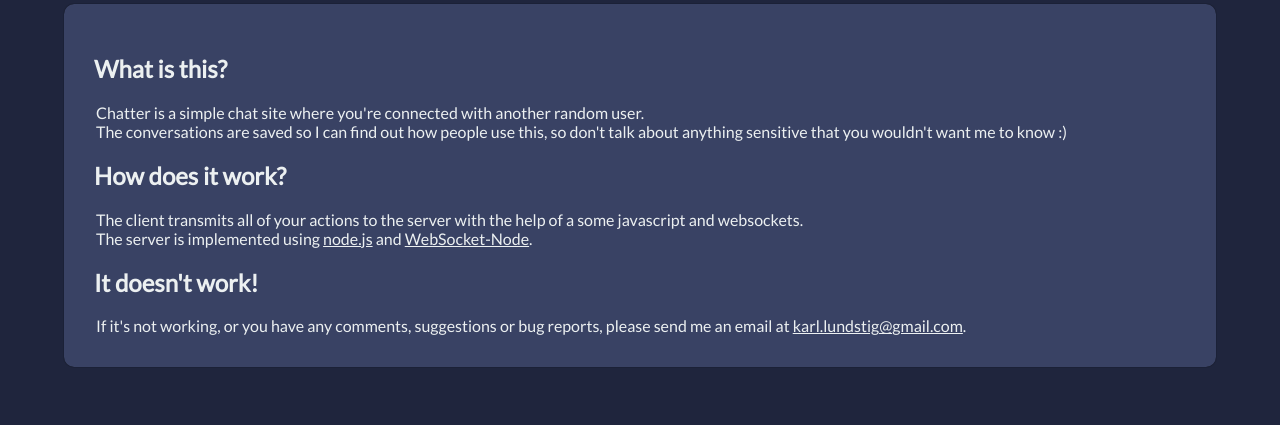
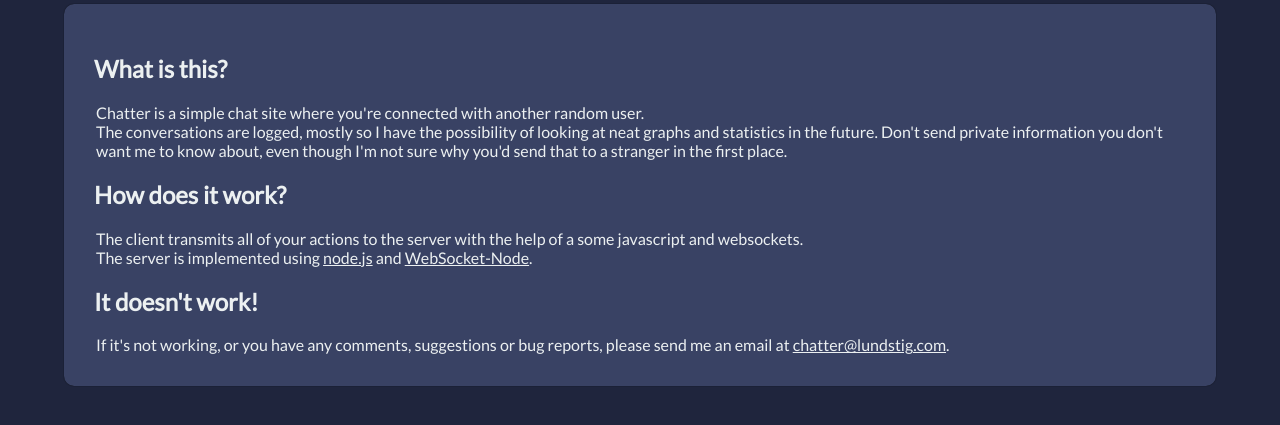
Before and after one commit to lundstig/lundstig.github.io, a plain HTML site: page chatter/about.html in a window 1280 px wide. Shown: the part 57-482 px from the top of the page. Drawn offline with Linux system fonts and the light colour scheme.

Commit message:
Chatter text changes

```diff
--- a/chatter/about.html
+++ b/chatter/about.html
@@ -24,12 +24,12 @@
 	<div class="center" id="content">
         <h2>What is this?</h2>
 		<p>Chatter is a simple chat site where you're connected with another random user.<br>
-            The conversations are saved so I can find out how people use this, so don't talk about anything sensitive that you wouldn't want me to know :)</p>
+            The conversations are logged, mostly so I have the possibility of looking at neat graphs and statistics in the future. Don't send private information you don't want me to know about, even though I'm not sure why you'd send that to a stranger in the first place.</p>
         <h2>How does it work?</h2>
         <p>The client transmits all of your actions to the server with the help of a some javascript and websockets.<br>
             The server is implemented using <a href="https://nodejs.org/" target="_blank">node.js</a> and <a href="https://github.com/theturtle32/WebSocket-Node" target="_blank">WebSocket-Node</a>.
         <h2>It doesn't work!</h2>
-        <p>If it's not working, or you have any comments, suggestions or bug reports, please send me an email at <a href="mailto:karl.lundstig@gmail.com" target="_blank">karl.lundstig@gmail.com</a>.</p>
+        <p>If it's not working, or you have any comments, suggestions or bug reports, please send me an email at <a href="mailto:chatter@lundstig.com" target="_blank">chatter@lundstig.com</a>.</p>
 	</div>
 </body>
 
```
Also changed, not shown: chatter/index.html (+1 -1 lines).
